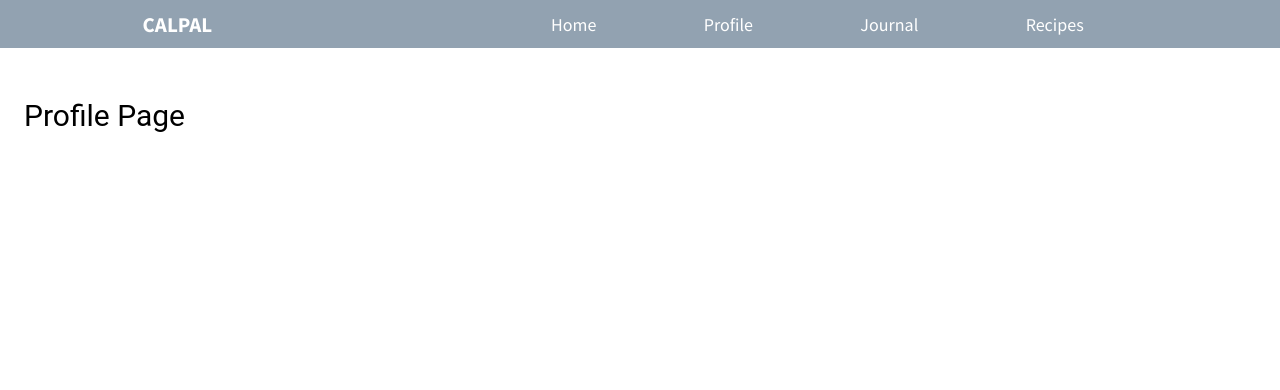
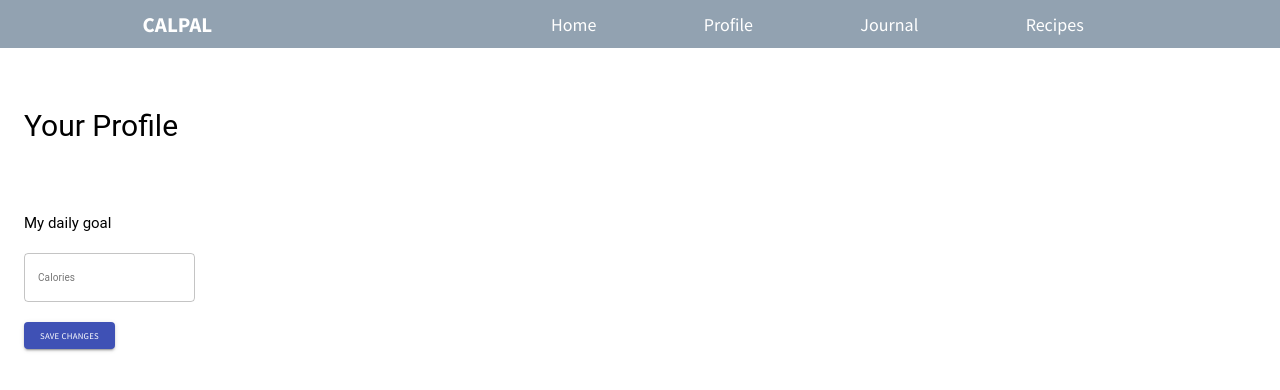
Before and after one commit to AnnieTran13/calpal, a React (Create React App) app: page /profile in a window 1280 px wide. Shown: the top 390 px of the page. Built offline with nearby package versions, Linux system fonts and the light colour scheme; the HTML template or start-up script is replaced by a standard one.

Commit message:
add set goal feature

```diff
--- a/src/components/Journal/Journal.js
+++ b/src/components/Journal/Journal.js
@@ -1,5 +1,4 @@
 import React from "react";
-import { Link } from "react-router-dom";
 import "./Journal.css";
 import {
   withStyles,
--- a/src/components/Profile/Profile.css
+++ b/src/components/Profile/Profile.css
@@ -3,6 +3,6 @@
     padding-bottom: 50px;
 }
 
-.caloriecard {
-    background-color: aliceblue;
+.container{
+    padding: 10px;
 }
--- a/src/components/Profile/Profile.js
+++ b/src/components/Profile/Profile.js
@@ -1,17 +1,38 @@
-import React from "react";
+import { React, useState } from "react";
 import "./Profile.css";
-import { Typography, Container } from "@material-ui/core";
+import { Typography, Container, TextField, Button } from "@material-ui/core";
 
 function Profile() {
+  const [goal, setGoal] = useState();
+  const handleChange = (event) => {
+    setGoal(event.target.value);
+  };
+
   return (
     <>
-      <React.Fragment>
-        <Container>
-          <Typography variant="h3" className="title">
-            Profile Page
-          </Typography>
-        </Container>
-      </React.Fragment>
+      <Container className="container">
+        <Typography variant="h3" className="title">
+          Your Profile
+        </Typography>
+      </Container>
+      <Container className="container">
+        <Typography variant="h5" className="goalText">
+          My daily goal
+        </Typography>
+      </Container>
+      <Container className="container">
+        <TextField
+          id="outlined-size-normals"
+          label="Calories"
+          variant="outlined"
+          value={goal}
+        />
+      </Container>
+      <Container className="container">
+        <Button variant="contained" color="primary" onClick={handleChange}>
+          Save changes
+        </Button>
+      </Container>
     </>
   );
 }
```
Also changed, not shown: 1 other file (tests, documents, lock files or other folders).
